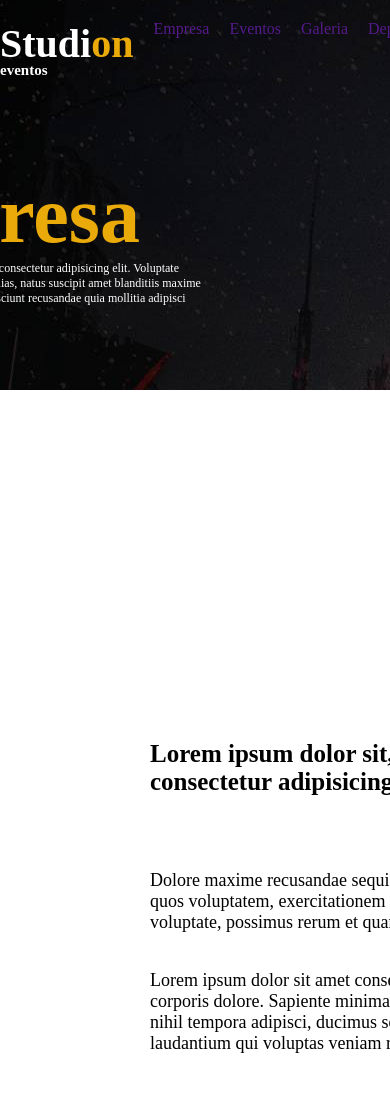
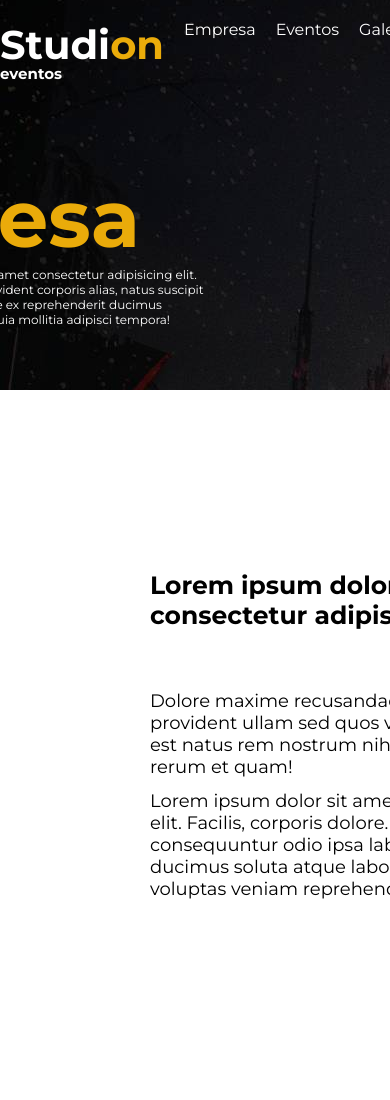
Before and after one commit to joaocastro0429/Studion, a website: page src/index.html in a window 390 px wide. Shown: the top 1100 px of the page. Drawn offline with Linux system fonts and the light colour scheme.

Commit message:
upadate responsiveness

```diff
--- a/src/style.css
+++ b/src/style.css
@@ -1,7 +1,14 @@
+@import url('https://fonts.googleapis.com/css2?family=Inter:wght@400;500;700&family=Montserrat:ital,wght@0,400;0,700;1,500;1,600&family=Mukta:wght@300;400;700&family=Open+Sans:wght@400;500;600;700&family=Roboto:ital,wght@0,400;0,700;1,500;1,700&family=Source+Code+Pro:wght@500&display=swap');
+
+
 * {
     margin: 0;
     padding: 0;
     box-sizing: border-box;
+}
+
+body {
+    font-family: Montserrat;
 }
 
 nav {
@@ -10,6 +17,7 @@ nav {
     justify-content: space-around;
     height: 100px;
     background-color: #999;
+    max-width: 1150px
 }
 
 h1 {
@@ -43,6 +51,7 @@ ul li {
 
 ul a {
     text-decoration: none;
+    color: #fff;
 }
 
 a:hover {
@@ -91,11 +100,11 @@ header p {
 }
 
 .section1 h4 {
-    position: absolute;
+    position: relative;
     font-size: 25px;
     font-weight: 800;
     width: 430px;
-    top: 150px;
+    bottom: 20px;
     left: 150px;
 
 }
@@ -108,14 +117,14 @@ header p {
 
 .section1 .paragrafo1 {
     position: absolute;
-    top: 280px;
+    top: 100px;
     left: 150px;
 
 }
 
 .section1 .paragrafo2 {
     position: absolute;
-    top: 380px;
+    top: 200px;
     left: 150px;
 
 }
@@ -124,6 +133,7 @@ header p {
     position: absolute;
     background-image: url('./img/rectangle\ 1.svg');
     left: 660px;
+    bottom: 200px;
 }
 
 .section2 {
@@ -133,7 +143,7 @@ header p {
     display: flex;
     flex-direction: column;
     align-items: center;
-    height: 400px;
+    height: 500px;
     font-weight: 400;
 
 
@@ -233,6 +243,7 @@ header p {
 
 .footer .span {
     color: #EAAB0A;
+
 }
 
 .footer .event_span {
@@ -245,6 +256,7 @@ header p {
     font-weight: 400;
     letter-spacing: -0.3px;
     text-transform: uppercase;
+    margin-bottom: 10px;
 }
 
 
@@ -264,3 +276,23 @@ header p {
     margin-left: 20px;
 
 }
+
+
+/* responsividade */
+
+@media screen and (max-width:886px) {
+    header h2 {
+        font-size: 3rem;
+    }
+
+
+}
+
+
+@media screen and (max-width:550px) {
+    header h2 {
+        font-size: 5rem;
+    }
+
+
+}
```
